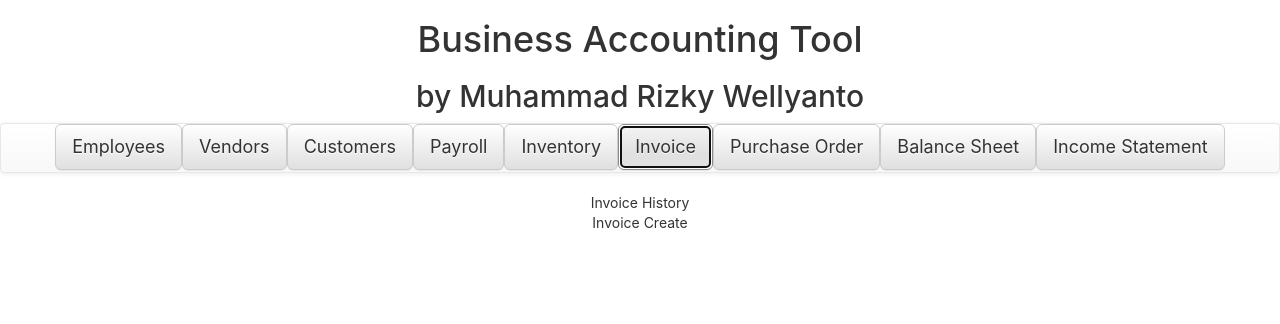
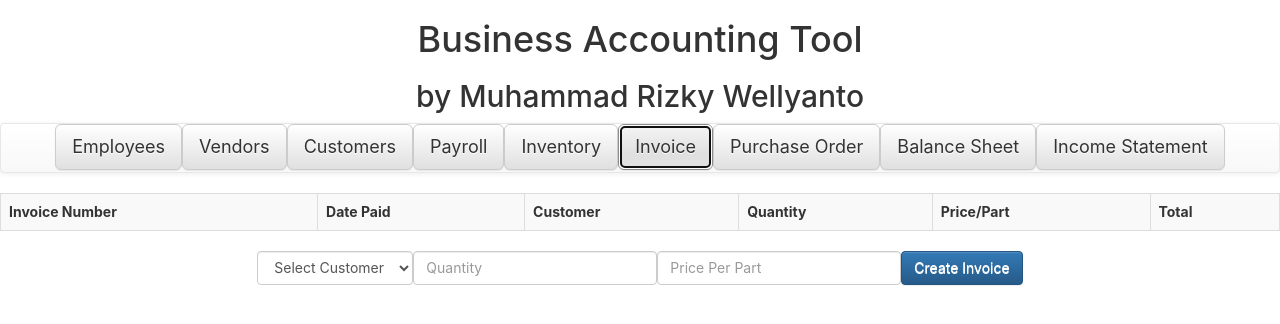
Before and after one commit to RizkyWellyanto/accounting-app, a React (Create React App) app: page / in a window 1280 px wide. Both pictures are taken after a click on the button "Invoice". Shown: the top 324 px of the page. Built offline with nearby package versions, Linux system fonts and the light colour scheme.

Commit message:
done with invoice

```diff
--- a/src/App.js
+++ b/src/App.js
@@ -9,10 +9,10 @@ import VendorAdd from "./component/VendorAdd";
 import CustomerList from "./component/CustomerList";
 import CustomerAdd from "./component/CustomerAdd";
 import Inventory from "./component/Inventory";
-import PurchaseOrderCreate from "./component/PurchaseOrderCreate";
-import PurchaseOrderHistory from "./component/PurchaseOrderHistory";
-import InvoiceHistory from "./component/InvoiceHistory";
-import InvoiceCreate from "./component/InvoiceCreate";
+import PurchaseOrderAdd from "./component/PurchaseOrderAdd";
+import PurchaseOrderList from "./component/PurchaseOrderList";
+import InvoiceList from "./component/InvoiceList";
+import InvoiceAdd from "./component/InvoiceAdd";
 import BalanceSheet from "./component/BalanceSheet";
 import IncomeStatement from "./component/IncomeStatement";
 import {Employee} from "./model/Employee";
@@ -93,6 +93,7 @@ class App extends Component {
         this.vendorListHandler = this.vendorListHandler.bind(this);
         this.customerListHandler = this.customerListHandler.bind(this);
         this.paymentListHandler = this.paymentListHandler.bind(this);
+        this.invoiceListHandler = this.invoiceListHandler.bind(this);
 
         // this.currentCustomerHandler= this.currentCustomerHandler.bind(this);
         // this.currentEmployeeHandler= this.currentEmployeeHandler.bind(this);
@@ -138,6 +139,12 @@ class App extends Component {
     paymentListHandler(payment_list) {
         this.setState({
             payment_list: payment_list
+        })
+    }
+
+    invoiceListHandler(invoice_list) {
+        this.setState({
+            invoice_list: invoice_list
         })
     }
 
@@ -208,14 +215,20 @@ class App extends Component {
 
             case "purchase_order":
                 return (<div>
-                    <PurchaseOrderHistory/>
-                    <PurchaseOrderCreate/>
+                    <PurchaseOrderList/>
+                    <PurchaseOrderAdd/>
                 </div>);
 
             case "invoice":
                 return (<div>
-                    <InvoiceHistory/>
-                    <InvoiceCreate/>
+                    <InvoiceList
+                        invoice_list={this.state.invoice_list}/>
+                    <InvoiceAdd
+                        customer_list={this.state.customer_list}
+                        invoice_list={this.state.invoice_list}
+                        onSubmit={(invoiceList) => {
+                            this.invoiceListHandler(invoiceList)
+                        }}/>
                 </div>);
 
             case "balance_sheet":
--- /dev/null
+++ b/src/component/InvoiceAdd.js
@@ -0,0 +1,88 @@
+import React, {Component} from 'react';
+import {Invoice} from "../model/Invoice";
+
+
+class InvoiceAdd extends Component {
+    constructor(props) {
+        super(props);
+
+        this.state = {
+            current_customer: "",
+            quantity: 0,
+            price_per_part: 0,
+        };
+
+        this.handleNewInvoice = this.handleNewInvoice.bind(this);
+        this.handleChange = this.handleChange.bind(this);
+        this.handleQuantity= this.handleQuantity.bind(this);
+        this.handlePricePerPart= this.handlePricePerPart.bind(this);
+    }
+
+    renderCustomerOptions() {
+        if (this.props.customer_list) {
+            return (
+                this.props.customer_list.map((customer, idx) => {
+                    return <option key={idx} value={idx}>{customer.last_name}</option>
+                })
+            )
+        }
+    }
+
+    handleChange(event) {
+        this.setState({
+            current_customer: this.props.customer_list[event.target.value]
+        })
+    }
+
+    handleQuantity(e) {
+        this.setState({
+            quantity: e.target.value
+        })
+    }
+
+    handlePricePerPart(e) {
+        this.setState({
+            price_per_part: e.target.value
+        })
+    }
+
+
+    handleNewInvoice() {
+        if (this.state.current_customer && this.props.invoice_list) {
+
+            const newInvoice = new Invoice(this.props.invoice_list.length, this.state.current_customer, this.state.quantity, this.state.price_per_part);
+
+            // TODO do accounting math here
+
+            const newList = [...this.props.invoice_list, newInvoice];
+
+            this.props.onSubmit(newList);
+        }
+    }
+
+    render() {
+        return (
+            <form className="form-inline">
+                <select value={this.state.current_customer} onChange={this.handleChange} className="form-control">
+                    <option value={null}>Select Customer</option>
+                    {this.renderCustomerOptions()}
+                </select>
+
+                <div className="form-group">
+                    <input type="text" className="form-control" placeholder="Quantity"
+                           onChange={this.handleQuantity}/>
+                </div>
+                <div className="form-group">
+                    <input type="text" className="form-control" placeholder="Price Per Part"
+                           onChange={this.handlePricePerPart}/>
+                </div>
+
+                <button type="button" className="btn btn-default btn-primary" onClick={this.handleNewInvoice}>Create
+                    Invoice
+                </button>
+            </form>
+        );
+    }
+}
+
+export default InvoiceAdd;
--- a/src/component/InvoiceCreate.js
+++ /dev/null
@@ -1,13 +0,0 @@
-import React, { Component } from 'react';
-
-class InvoiceCreate extends Component {
-    render() {
-        return (
-            <div>
-                Invoice Create
-            </div>
-        );
-    }
-}
-
-export default InvoiceCreate;
--- /dev/null
+++ b/src/component/InvoiceList.js
@@ -0,0 +1,49 @@
+import React, { Component } from 'react';
+
+class InvoiceList extends Component {
+    constructor(props) {
+        super(props);
+    }
+
+    renderInvoices() {
+        if (this.props.invoice_list) {
+            return (
+                this.props.invoice_list.map((invoice, idx) => {
+                    return (
+                        <tr key={idx}>
+                            <td>{invoice.invoice_number}</td>
+                            <td>{invoice.date|| ""}</td>
+                            <td>{invoice.customer.last_name|| ""}</td>
+                            <td>{invoice.quantity || ""}</td>
+                            <td>{invoice.price_per_part || ""}</td>
+                            <td>{invoice.total || ""}</td>
+                        </tr>
+                    )
+                })
+            )
+        }
+    }
+
+    render() {
+        return (
+            <div>
+                <table className={"table table-bordered table-striped"}>
+                    <tbody>
+                    <tr>
+                        <th>Invoice Number</th>
+                        <th>Date Paid</th>
+                        <th>Customer</th>
+                        <th>Quantity</th>
+                        <th>Price/Part</th>
+                        <th>Total</th>
+                    </tr>
+
+                    {this.renderInvoices()}
+                    </tbody>
+                </table>
+            </div>
+        );
+    }
+}
+
+export default InvoiceList;
--- a/src/component/InvoiceHistory.js
+++ b/src/component/PurchaseOrderAdd.js
@@ -1,13 +1,13 @@
 import React, { Component } from 'react';
 
-class InvoiceHistory extends Component {
+class PurchaseOrderAdd extends Component {
     render() {
         return (
             <div>
-                Invoice History
+                Purchase Order Create
             </div>
         );
     }
 }
 
-export default InvoiceHistory;
+export default PurchaseOrderAdd;
--- a/src/component/PurchaseOrderCreate.js
+++ /dev/null
@@ -1,13 +0,0 @@
-import React, { Component } from 'react';
-
-class PurchaseOrderCreate extends Component {
-    render() {
-        return (
-            <div>
-                Purchase Order Create
-            </div>
-        );
-    }
-}
-
-export default PurchaseOrderCreate;
--- a/src/component/PurchaseOrderHistory.js
+++ b/src/component/PurchaseOrderList.js
@@ -1,6 +1,6 @@
 import React, { Component } from 'react';
 
-class PurchaseOrderHistory extends Component {
+class PurchaseOrderList extends Component {
     render() {
         return (
             <div>
@@ -10,4 +10,4 @@ class PurchaseOrderHistory extends Component {
     }
 }
 
-export default PurchaseOrderHistory;
+export default PurchaseOrderList;
--- a/src/model/Invoice.js
+++ b/src/model/Invoice.js
@@ -1,10 +1,12 @@
+import moment from "moment";
+
 export class Invoice {
-    constructor(iv_num, date, cust, qty, ppp, total){
+    constructor(iv_num, cust, qty, ppp){
         this.invoice_number = iv_num;
-        this.date = date;
+        this.date = moment().format('MMMM Do YYYY, h:mm:ss a');
         this.customer = cust;
         this.quantity = qty;
         this.price_per_part = ppp;
-        this.total = total;
+        this.total = Number(qty) * Number(ppp);
     }
 }
```
